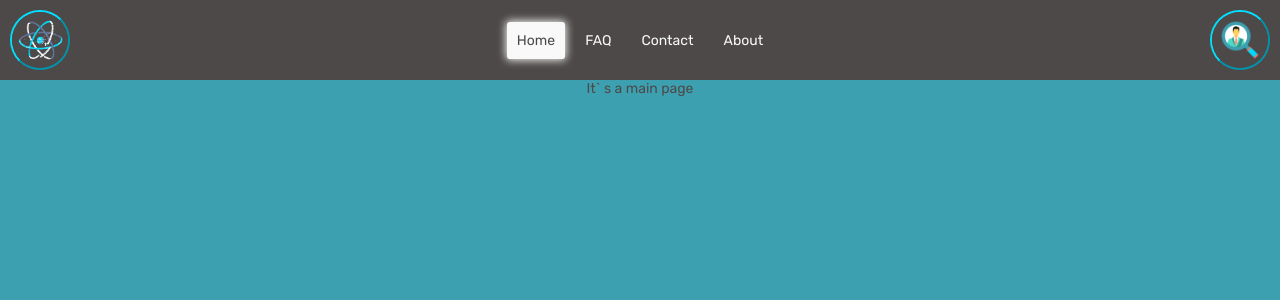
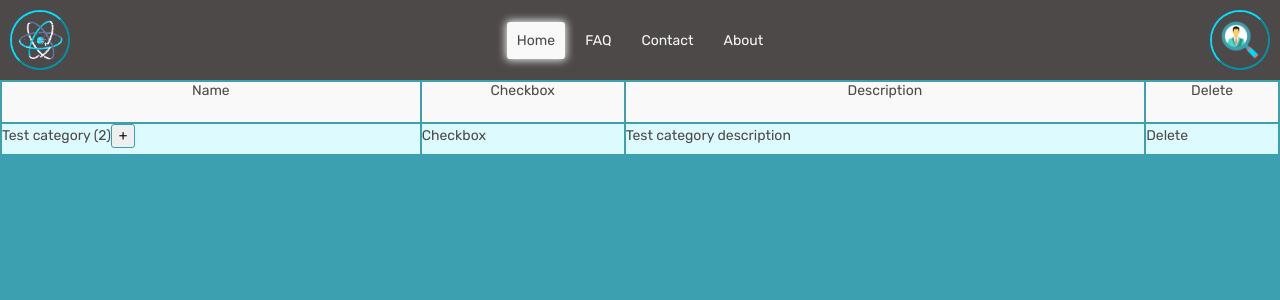
Before and after one commit to ExIxIxS/React_Intensive, a React (Vite) app: page / in a window 1280 px wide. Shown: the top 300 px of the page. Built offline with nearby package versions, Linux system fonts and the light colour scheme.

Commit message:
feat: table component init setup

```diff
--- /dev/null
+++ b/src/components/shared/table/index.tsx
@@ -0,0 +1,61 @@
+import { useState } from 'react';
+import { CategoryProps, ItemProps, TableProps } from 'src/components/shared/table/table.interfaces';
+
+import styles from 'src/components/shared/table/table.module.scss';
+
+function Table(props: TableProps): JSX.Element {
+  return (
+    <table className={styles['table']}>
+      <thead className={styles['table-header']}>
+        <tr>
+          <th>Name</th>
+          <th>Checkbox</th>
+          <th>Description</th>
+          <th>Delete</th>
+        </tr>
+      </thead>
+      <tbody>
+        {props.data &&
+          props.data.map((category) => <CategoryItem key={category.id} data={category} />)}
+      </tbody>
+    </table>
+  );
+}
+
+function CategoryItem(props: CategoryProps): JSX.Element {
+  const [isExpanded, setIsExpanded] = useState(false);
+
+  const toogleIsExpanded = () => setIsExpanded(!isExpanded);
+
+  return (
+    <>
+      <tr className={`${styles['table-item']} ${styles['category-item']}`}>
+        <td>
+          {props.data.name} ({props.data.items.length || ''})
+          <button className={styles['expand-button']} onClick={toogleIsExpanded}>
+            {isExpanded ? '-' : '+'}
+          </button>
+        </td>
+        <td>Checkbox</td>
+        <td>{props.data.description}</td>
+        <td>Delete</td>
+      </tr>
+      {isExpanded &&
+        props.data.items &&
+        props.data.items.map((item) => <TableItem key={item.id} data={item} />)}
+    </>
+  );
+}
+
+function TableItem(props: ItemProps): JSX.Element {
+  return (
+    <tr className={styles['table-item']}>
+      <td>{props.data.name}</td>
+      <td>Checkbox</td>
+      <td>{props.data.description}</td>
+      <td>Delete</td>
+    </tr>
+  );
+}
+
+export default Table;
--- /dev/null
+++ b/src/components/shared/table/table.module.scss
@@ -0,0 +1,35 @@
+@import 'src/styles/variables';
+
+$background-color-header: $background-color-main-3;
+$background-color-body: $background-color-main-4;
+$background-color-active: $background-color-default;
+
+$color: $color-contrast-default;
+$color-active: $color-default;
+
+$color-border: $background-color-default;
+
+$border-radius-button: $border-radius-menu-button-default;
+
+.table {
+  width: 100%;
+}
+
+.table-header {
+  height: 40px;
+  background-color: $background-color-header;
+}
+
+.table-item {
+  height: 30px;
+  background-color: $background-color-body;
+}
+
+.expand-button {
+  width: 24px;
+  height: 24px;
+  border-radius: $border-radius-button;
+  text-align: center;
+  border: 1px solid $color-border;
+
+}
--- a/src/pages/main/index.tsx
+++ b/src/pages/main/index.tsx
@@ -1,5 +1,15 @@
+import { useSelector } from 'react-redux';
+import Table from 'src/components/shared/table';
+import { selectTableData } from 'src/store/features/tableDataSlice';
+
 function Main(): JSX.Element {
-  return <div className="main-page">It` s a main page</div>;
+  const tableData = useSelector(selectTableData);
+
+  return (
+    <div className="page main-page">
+      <Table data={tableData} />
+    </div>
+  );
 }
 
 export default Main;
--- /dev/null
+++ b/src/store/features/tableDataSlice.ts
@@ -0,0 +1,42 @@
+import { PayloadAction, createSlice } from '@reduxjs/toolkit';
+import { v4 as uuid } from 'uuid';
+
+import { RootState } from 'src/store';
+
+import { CategoryData } from 'src/components/shared/table/table.interfaces';
+import { TableDataState } from 'src/interfaces/store.inrerfaces';
+
+const initialTableDataState: TableDataState = {
+  value: [
+    {
+      id: uuid(),
+      name: 'Test category',
+      isChecked: true,
+      description: 'Test category description',
+      items: [
+        { id: uuid(), name: 'Test item 1', isChecked: true, description: 'Test item description' },
+        { id: uuid(), name: 'Test item 2', isChecked: true, description: 'Test item description' },
+      ],
+    },
+  ],
+};
+
+const tableDataSlice = createSlice({
+  name: 'tableData',
+  initialState: initialTableDataState,
+  reducers: {
+    setTableData: (state, action: PayloadAction<CategoryData[]>): void => {
+      state.value = action.payload;
+    },
+  },
+});
+
+const { setTableData } = tableDataSlice.actions;
+
+const selectTableData = (state: RootState): CategoryData[] => {
+  return state.tableData.value;
+};
+
+export { tableDataSlice, setTableData, selectTableData };
+
+export default tableDataSlice.reducer;
--- a/src/store/index.ts
+++ b/src/store/index.ts
@@ -1,10 +1,12 @@
 import { configureStore } from '@reduxjs/toolkit';
 
 import mediaQueryReducer from 'src/store/features/mediaQuerySlice';
+import tableDataReducer from 'src/store/features/tableDataSlice';
 
 const appStore = configureStore({
   reducer: {
     mediaQuery: mediaQueryReducer,
+    tableData: tableDataReducer,
   },
   devTools: process.env.NODE_ENV !== 'production',
 });
--- a/src/styles/index.scss
+++ b/src/styles/index.scss
@@ -29,3 +29,7 @@ main {
   justify-content: space-evenly;
   padding-bottom: 80px;
 }
+
+.page {
+  width: 100%;
+}
```
Also changed, not shown: src/components/shared/table/table.interfaces.ts (added, +24 -0 lines), src/interfaces/store.inrerfaces.ts (+7 -1 lines), src/components/shared/iconButton/iconButton.module.scss (line endings or trailing spaces).
